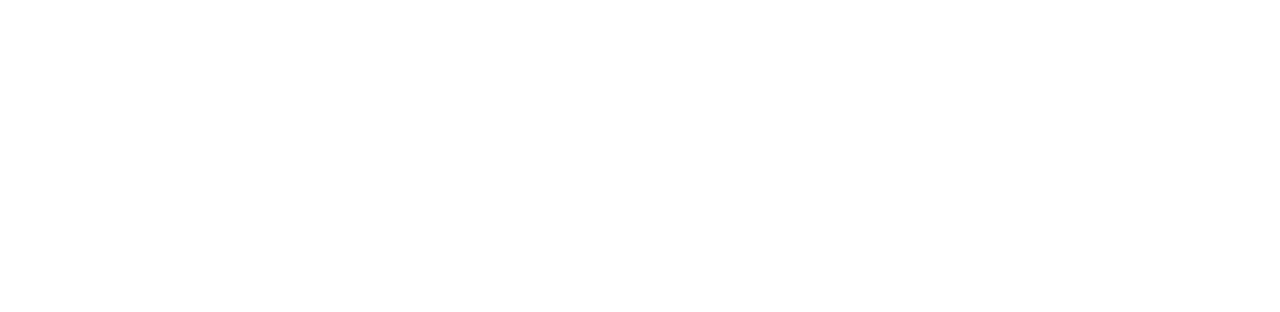
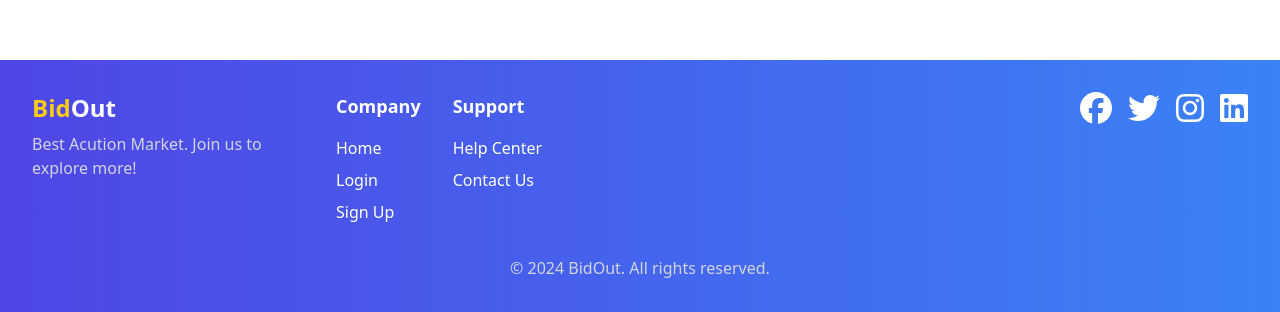
Before and after one commit to Kavindu-R/Bidout-Project-SE205.3, a React (Vite) app: page / in a window 1280 px wide. Shown: the part 804-1116 px from the top of the page. Before the commit the page ends 864 px from the top, so only its background shows below. Built offline with nearby package versions, Linux system fonts and the light colour scheme.

Commit message:
Added Basic Footer It will Be Update !!!

```diff
--- a/src/App.jsx
+++ b/src/App.jsx
@@ -4,6 +4,7 @@ import NotFound from "./pages/NotFound";
 import Login from "./pages/Login";
 import Signup from "./pages/Signup";
 import Navbar from "./components/Navbar";
+import Footer from "./components/Footer";
 
 function App() {
   return (
@@ -22,6 +23,7 @@ function App() {
           </Routes>
         </div>
       </main>
+      <Footer/>
     </Router>
   );
 }
--- a/src/components/Footer.jsx
+++ b/src/components/Footer.jsx
@@ -0,0 +1,80 @@
+import React from 'react';
+import { Link } from 'react-router-dom';
+import { FontAwesomeIcon } from "@fortawesome/react-fontawesome";
+import { faFacebook, faTwitter, faInstagram, faLinkedin } from "@fortawesome/free-brands-svg-icons";
+
+const Footer = () => {
+  return (
+    <footer className="bg-gradient-to-r from-indigo-600 to-blue-500 text-white py-8">
+      <div className="max-w-7xl mx-auto px-4 sm:px-6 lg:px-8">
+        <div className="flex justify-between flex-wrap md:flex-nowrap">
+          {/* Left section - Brand and Description */}
+          <div className="w-full md:w-1/3 lg:w-1/4 xl:w-1/5">
+            <h2 className="text-2xl font-bold">
+              <span className="text-yellow-400">Bid</span>Out
+            </h2>
+            <p className="mt-2 text-gray-300">
+             Best Acution Market. Join us to explore more!
+            </p>
+          </div>
+
+          {/* Middle section - Links */}
+          <div className="w-full md:w-1/2 lg:w-1/2 xl:w-1/2 mt-4 md:mt-0">
+            <div className="flex space-x-8">
+              <div>
+                <h3 className="text-lg font-semibold">Company</h3>
+                <ul className="mt-4 space-y-2">
+                  <li key="home">
+                    <Link to="/" className="hover:text-yellow-300">Home</Link>
+                  </li>
+                  <li key="login">
+                    <Link to="/login" className="hover:text-yellow-300">Login</Link>
+                  </li>
+                  <li key="signup">
+                    <Link to="/signup" className="hover:text-yellow-300">Sign Up</Link>
+                  </li>
+                </ul>
+              </div>
+              <div>
+                <h3 className="text-lg font-semibold">Support</h3>
+                <ul className="mt-4 space-y-2">
+                  <li key="help-center">
+                    <Link to="/help-center" className="hover:text-yellow-300">Help Center</Link>
+                  </li>
+                  <li key="contact-us">
+                    <Link to="/contact-us" className="hover:text-yellow-300">Contact Us</Link>
+                  </li>
+                </ul>
+              </div>
+            </div>
+          </div>
+
+          {/* Right section - Social Icons */}
+          <div className="w-full md:w-1/3 lg:w-1/4 xl:w-1/5 mt-4 md:mt-0 flex justify-center md:justify-end">
+            <div className="flex space-x-4 flex-wrap justify-center">
+              <a href="https://facebook.com" target="_blank" rel="noopener noreferrer" className="hover:text-yellow-300">
+                <FontAwesomeIcon icon={faFacebook} size="2x" aria-label="Facebook" />
+              </a>
+              <a href="https://twitter.com" target="_blank" rel="noopener noreferrer" className="hover:text-yellow-300">
+                <FontAwesomeIcon icon={faTwitter} size="2x" aria-label="Twitter" />
+              </a>
+              <a href="https://instagram.com" target="_blank" rel="noopener noreferrer" className="hover:text-yellow-300">
+                <FontAwesomeIcon icon={faInstagram} size="2x" aria-label="Instagram" />
+              </a>
+              <a href="https://linkedin.com" target="_blank" rel="noopener noreferrer" className="hover:text-yellow-300">
+                <FontAwesomeIcon icon={faLinkedin} size="2x" aria-label="LinkedIn" />
+              </a>
+            </div>
+          </div>
+        </div>
+
+        {/* Bottom section */}
+        <div className="mt-8 text-center text-gray-300">
+          <p>&copy; {new Date().getFullYear()} BidOut. All rights reserved.</p>
+        </div>
+      </div>
+    </footer>
+  );
+};
+
+export default Footer;
```
Also changed, not shown: 1 other file (tests, documents, lock files or other folders).
